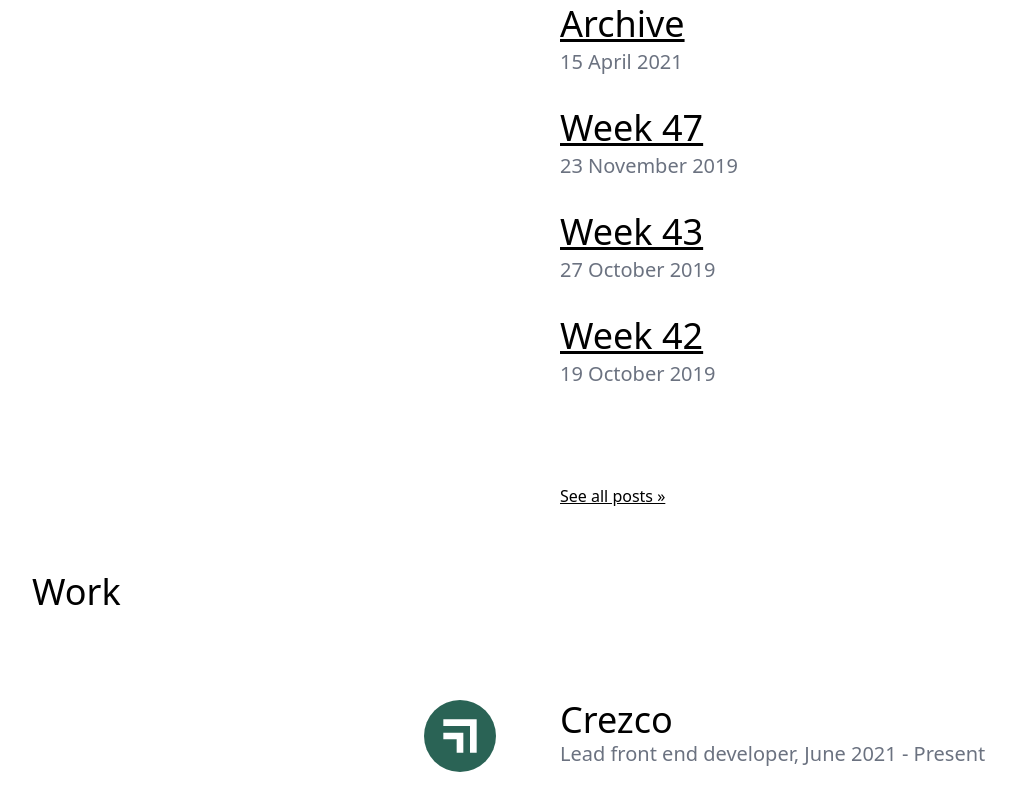
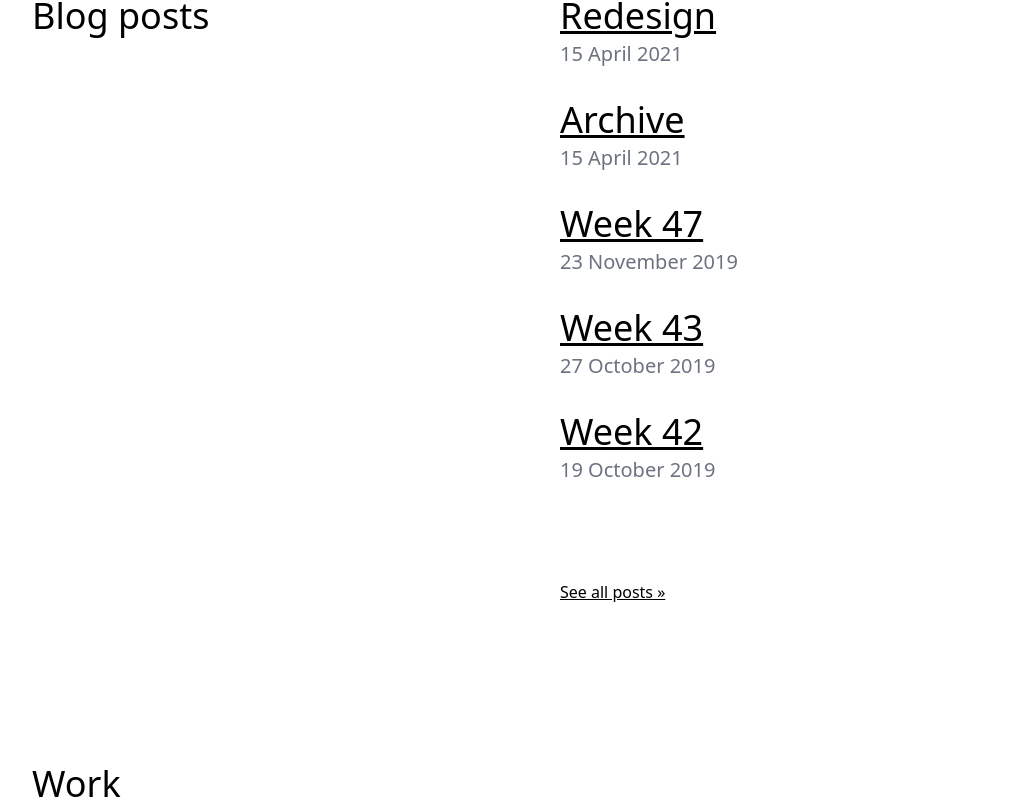
Before and after one commit to jonheslop/jfh-2021, a Next.js app: page / in a window 1280 px wide. Shown: the part 1284-2085 px from the top of the page, without its empty margins (176-1192 px from the left). Built offline with nearby package versions, Linux system fonts and the light colour scheme; a web font is replaced by a local one.

Commit message:
fix neg margin issue

```diff
--- a/pages/index.tsx
+++ b/pages/index.tsx
@@ -73,7 +73,7 @@ const Home = ({posts, photoPosts}: Props) => {
           ))
         }
       </ul>
-      <p className="md:col-start-4"><Link href="/posts/photos">See all photo posts »</Link></p>
+      <p className="md:col-start-4 mb-24"><Link href="/posts/photos">See all photo posts »</Link></p>
 
       <Heading level="h2" classes="md:col-start-2 border-b pb-2 md:border-none md:sticky top-32 mb-4">
         <Link underline={false} href='#posts'>
@@ -89,7 +89,7 @@ const Home = ({posts, photoPosts}: Props) => {
           ))
         }
       </ul>
-      <p className="md:col-start-4"><Link href="/posts">See all posts »</Link></p>
+      <p className="md:col-start-4 mb-24"><Link href="/posts">See all posts »</Link></p>
 
       <Heading classes="md:col-start-2 border-b pb-2 md:border-none md:sticky top-48 mb-4">
         <Link underline={false} href='#work'>
```
